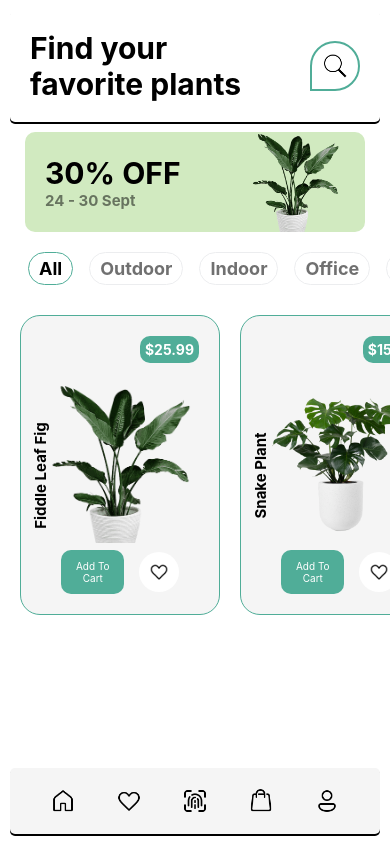
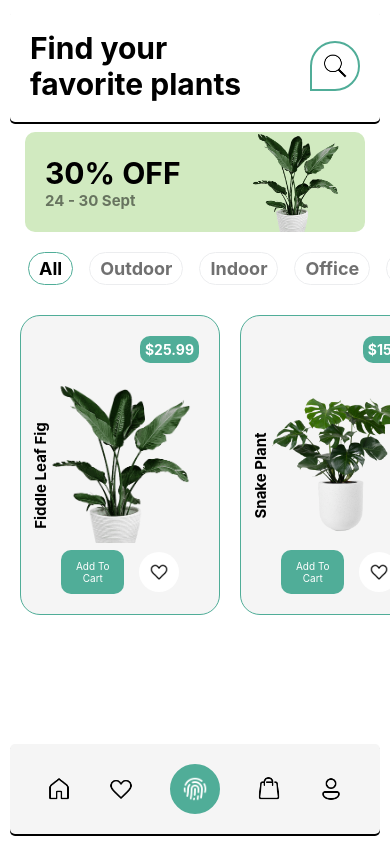
Before and after one commit to mandorakannu/RN-plants, a React Native app: screen / in a window 390 px wide. Built offline with nearby package versions, Linux system fonts and the light colour scheme.

Commit message:
Add styles to touch id button

```diff
--- a/components/Navbar.tsx
+++ b/components/Navbar.tsx
@@ -13,10 +13,20 @@ export default function Navbar() {
         style={styles.images}
         source={require("../assets/images/love.png")}
       />
-      <Image
-        style={styles.images}
-        source={require("../assets/images/touchid.png")}
-      />
+      <View
+        style={{
+          borderColor: colors.teal,
+          borderWidth: 2,
+          backgroundColor: colors.teal,
+          padding: 10,
+          borderRadius: 50,
+        }}
+      >
+        <Image
+          style={styles.images}
+          source={require("../assets/images/touchid.png")}
+        />
+      </View>
       <Image
         style={styles.images}
         source={require("../assets/images/bag.png")}
```
Also changed, not shown: assets/images/touchid.png.
